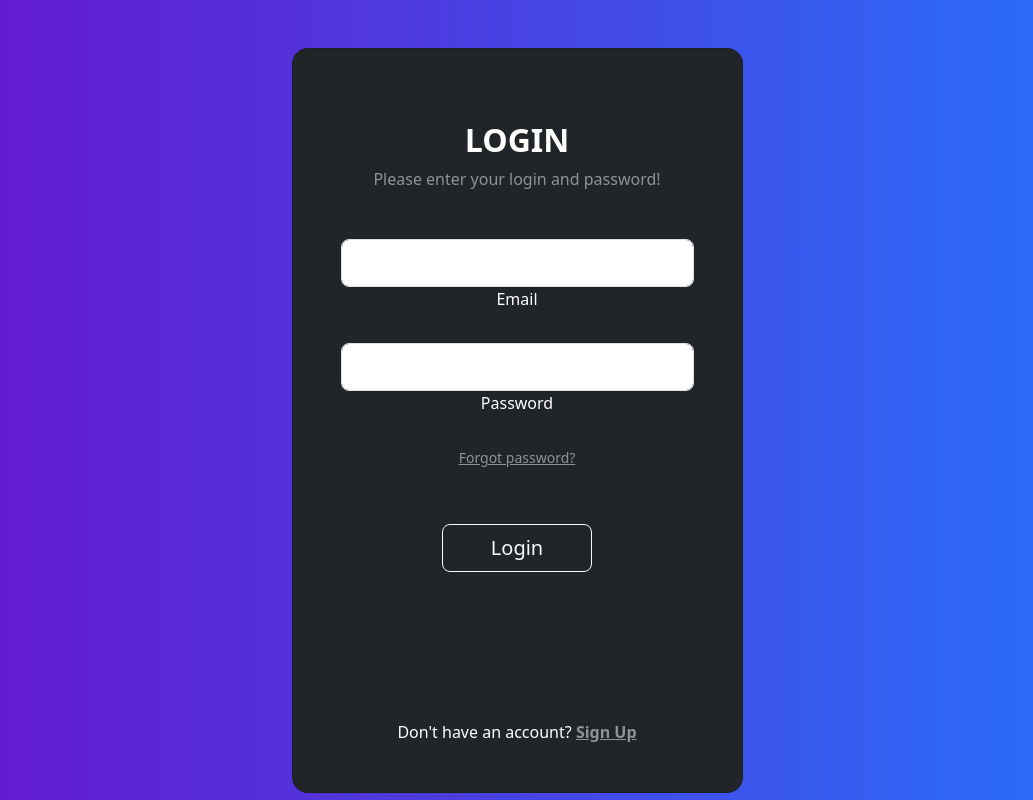
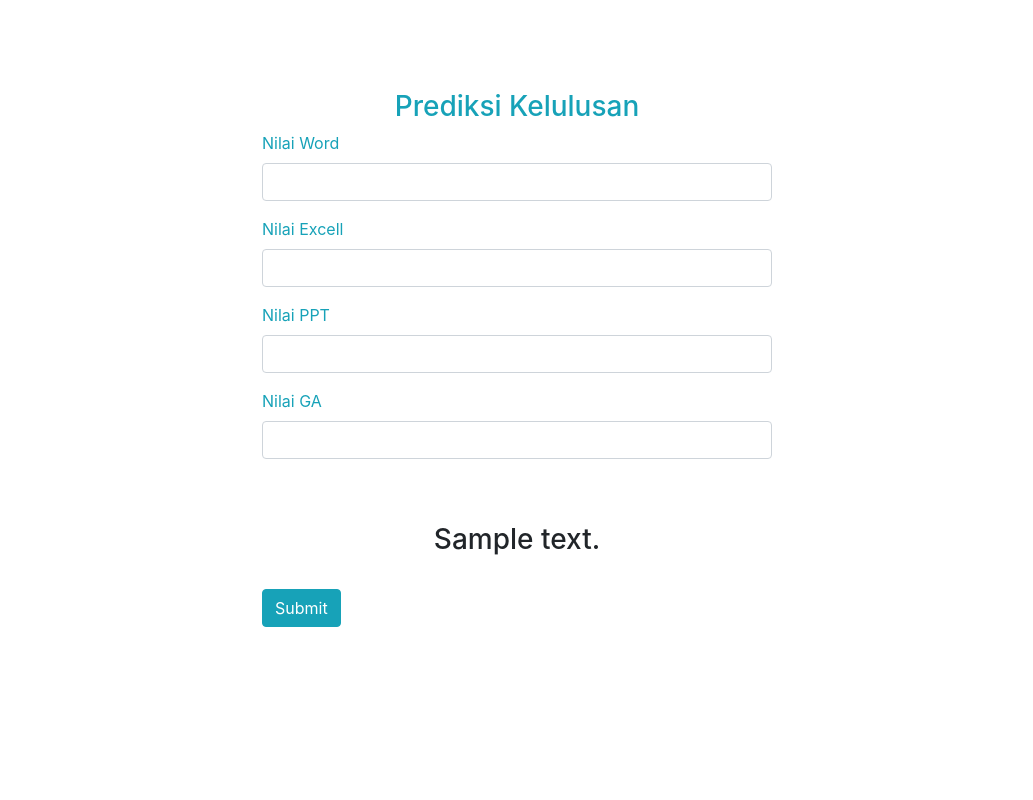
Before and after one commit to izzalDev/prediksi-kelulusan, a Flask app: template app/templates/index.html in a window 1280 px wide. Shown: the whole page, without its empty margins (123-1156 px from the left). Run offline with Flask 3, Linux system fonts and the light colour scheme; the template is opened without the code that fills it: most values are stand-ins (such as "Sample title", 1, 10 or a date in 2020); parts of the project's set-up code (start-up, migrations or seed data) failed here and were passed over; some libraries are stand-ins or nearby versions.

Commit message:
ready to production

```diff
--- a/app/app.py
+++ b/app/app.py
@@ -1,9 +1,20 @@
-from flask import Flask, render_template
+from flask import Flask, render_template,request
+import numpy as np
+import pickle
+
 app = Flask(__name__)
+model = pickle.load(open('model.pkl','rb'))
 
 @app.route('/')
 def index():
 	return render_template('index.html')
 
+@app.route('/predict', methods=['POST'])
+def predict():
+	float_features = [float(value) for key, value in request.form.items()]
+	features = [float_features]
+	prediction = model.predict(features)
+	return render_template("index.html", prediction_text = prediction[0].upper())
+
 if __name__ == '__main__':
 	app.run(host='0.0.0.0', port=80, debug=True)
--- a/app/requirements.txt
+++ b/app/requirements.txt
@@ -1 +1,5 @@
+matplotlib==3.7.1
+numpy==1.24.3
+pandas==2.0.1
+scikit_learn==1.2.2
 flask
--- a/app/templates/index.html
+++ b/app/templates/index.html
@@ -1,83 +1,46 @@
 <!DOCTYPE html>
 <html lang="en">
 <head>
-    <meta charset="UTF-8" />
-    <meta name="viewport" content="width=device-width, initial-scale=1.0" />
-    <link rel="stylesheet" href="static/style.css" />
-    <link href="https://cdn.jsdelivr.net/npm/bootstrap@5.3.0/dist/css/bootstrap.min.css" rel="stylesheet" integrity="sha384-9ndCyUaIbzAi2FUVXJi0CjmCapSmO7SnpJef0486qhLnuZ2cdeRhO02iuK6FUUVM" crossorigin="anonymous">
-  </head>
+  <meta charset="UTF-8">
+  <meta name="viewport" content="width=device-width, initial-scale=1.0">
   <title>Prediksi Kelulusan</title>
 </head>
+<link href="//maxcdn.bootstrapcdn.com/bootstrap/4.1.1/css/bootstrap.min.css" rel="stylesheet" id="bootstrap-css">
+<!------ Include the above in your HEAD tag ---------->
 <body>
-    <section class="vh-100 gradient-custom">
-      <div class="container py-5 h-100">
-        <div class="row d-flex justify-content-center align-items-center h-100">
-          <div class="col-12 col-md-8 col-lg-6 col-xl-5">
-            <div class="card bg-dark text-white" style="border-radius: 1rem">
-              <div class="card-body p-5 text-center">
-                <div class="mb-md-5 mt-md-4 pb-5">
-                  <h2 class="fw-bold mb-2 text-uppercase">Login</h2>
-                  <p class="text-white-50 mb-5">
-                    Please enter your login and password!
-                  </p>
-
-                  <div class="form-outline form-white mb-4">
-                    <input
-                      type="email"
-                      id="typeEmailX"
-                      class="form-control form-control-lg"
-                    />
-                    <label class="form-label" for="typeEmailX">Email</label>
+    <div id="login">
+        <h3 class="text-center text-white pt-5">Prediksi Kelulusan</h3>
+        <div class="container">
+            <div id="login-row" class="row justify-content-center align-items-center">
+                <div id="login-column" class="col-md-6">
+                    <div id="login-box" class="col-md-12">
+                        <form id="login-form" class="form" action="{{ url_for('predict') }}" method="post">
+                            <h3 class="text-center text-info">Prediksi Kelulusan</h3>
+                            <div class="form-group">
+                                <label for="word" class="text-info">Nilai Word</label><br>
+                                <input type="number" name="word" id="word" class="form-control" value="">
                             </div>
-
-                  <div class="form-outline form-white mb-4">
-                    <input
-                      type="password"
-                      id="typePasswordX"
-                      class="form-control form-control-lg"
-                    />
-                    <label class="form-label" for="typePasswordX"
-                      >Password</label
-                    >
+                            <div class="form-group">
+                                <label for="excell" class="text-info">Nilai Excell</label><br>
+                                <input type="number" name="excell" id="excell" class="form-control" value="">
                             </div>
-
-                  <p class="small mb-5 pb-lg-2">
-                    <a class="text-white-50" href="#!">Forgot password?</a>
-                  </p>
-
-                  <button
-                    class="btn btn-outline-light btn-lg px-5"
-                    type="submit"
-                  >
-                    Login
-                  </button>
-
-                  <div
-                    class="d-flex justify-content-center text-center mt-4 pt-1"
-                  >
-                    <a href="#!" class="text-white"
-                      ><i class="fab fa-facebook-f fa-lg"></i
-                    ></a>
-                    <a href="#!" class="text-white"
-                      ><i class="fab fa-twitter fa-lg mx-4 px-2"></i
-                    ></a>
-                    <a href="#!" class="text-white"
-                      ><i class="fab fa-google fa-lg"></i
-                    ></a>
+                            <div class="form-group">
+                                <label for="word" class="text-info">Nilai PPT</label><br>
+                                <input type="number" name="ppt" id="word" class="form-control" value="">
                             </div>
+                            <div class="form-group">
+                                <label for="excell" class="text-info">Nilai GA</label><br>
+                                <input type="number" name="ga" id="excell" class="form-control" value="">
                             </div>
-
-                <div>
-                  <p class="mb-0">
-                    Don't have an account?
-                    <a href="#!" class="text-white-50 fw-bold">Sign Up</a>
-                  </p>
+                            <h3 class="text-center pt-5">{{ prediction_text }}</h3>
+                            <div class="form-group"><br>
+                                <input type="submit" class="btn btn-info btn-md">
+                            </div>
+                        </form>
                     </div>
                 </div>
             </div>
         </div>
     </div>
-      </div>
-    </section>
 </body>
 </html>
```
Also changed, not shown: README.md, 2 other files. Lines whose indentation alone changed are shown as unchanged.
